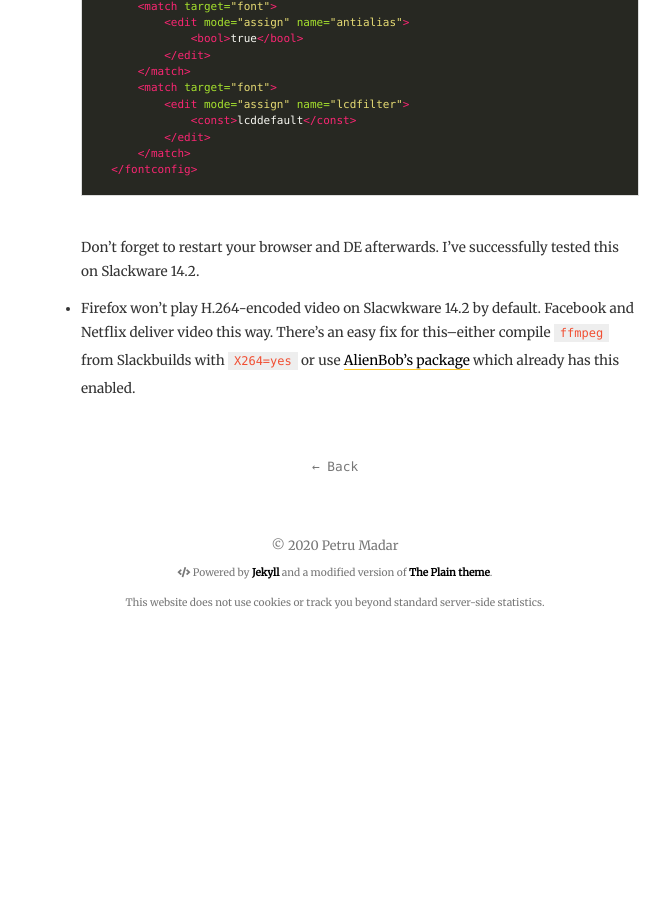
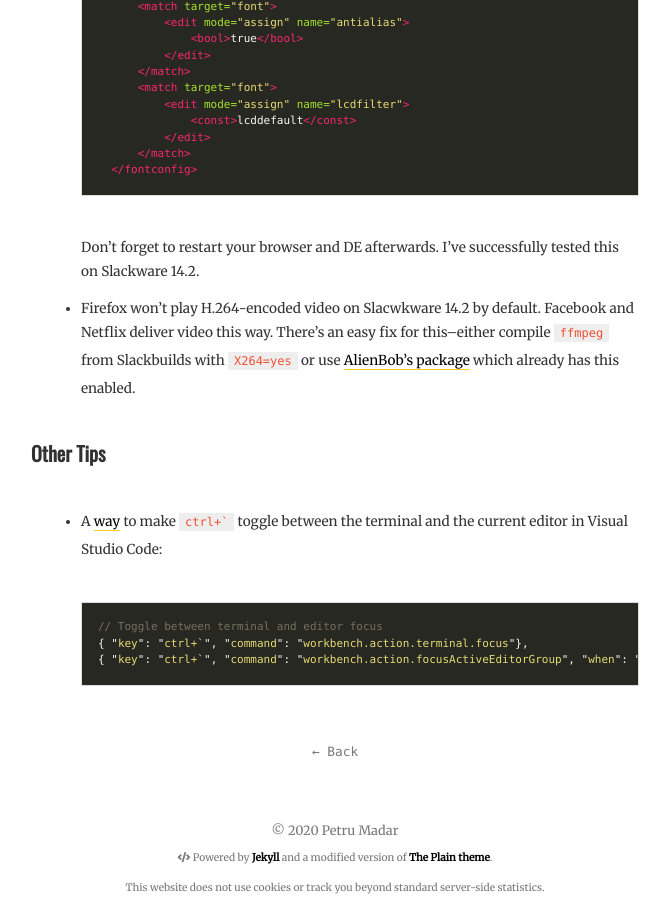
Before and after one commit to petru/prologue, a Jekyll site: the page built from stuff.md, in a window 1280 px wide and 900 px high, scrolled down 865 px. Shown: the whole window, without its empty margins (305-975 px from the left). Built offline with Jekyll 4.4.1, drawn with Linux system fonts in a browser that asks for light colours; nearby versions of some CDN libraries; before the commit the page ends 1480 px from its top, so only the background shows below that.

Commit message:
Add vscode terminal tip

````diff
--- a/stuff.md
+++ b/stuff.md
@@ -45,3 +45,11 @@ This is a list of _free_ and useful things on the net, along with quick fixes to
 ```
     Don't forget to restart your browser and DE afterwards. I've successfully tested this on Slackware 14.2.
 * Firefox won't play H.264-encoded video on Slacwkware 14.2 by default. Facebook and Netflix deliver video this way. There's an easy fix for this--either compile `ffmpeg` from Slackbuilds with `X264=yes` or use [AlienBob's package](http://www.slackware.com/~alien/slackbuilds/ffmpeg/pkg64/14.2/) which already has this enabled.
+
+### Other Tips
+* A [way](https://stackoverflow.com/a/43012779) to make ``ctrl+` `` toggle between the terminal and the current editor in Visual Studio Code:
+```javascript
+// Toggle between terminal and editor focus
+{ "key": "ctrl+`", "command": "workbench.action.terminal.focus"},
+{ "key": "ctrl+`", "command": "workbench.action.focusActiveEditorGroup", "when": "terminalFocus"}
+```
````
